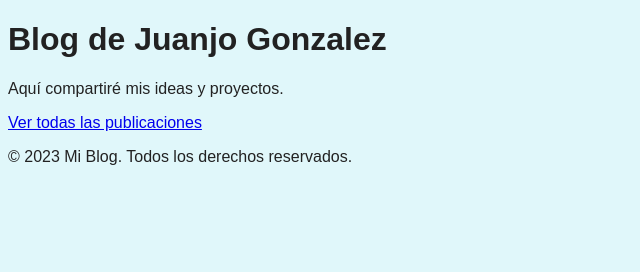
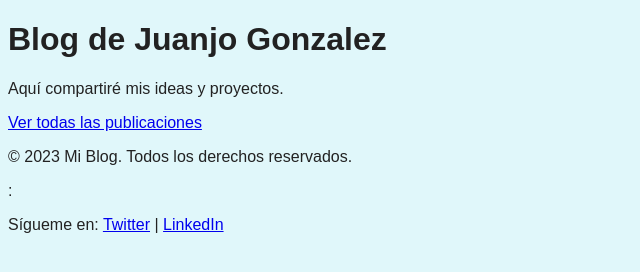
Before and after one commit to Mechaes/my-personal-blog, a plain HTML site: page index.html in a window 1280 px wide. Shown: the whole page, without its empty margins (0-640 px from the left). Drawn offline with Linux system fonts and the light colour scheme.

Commit message:
feat: Añadir enlaces a redes sociales en el pie de página

```diff
--- a/index.html
+++ b/index.html
@@ -9,5 +9,6 @@
 <p>Aquí compartiré mis ideas y proyectos.</p>
 <p><a href="archive.html">Ver todas las publicaciones</a></p>
 <footer><p>&copy; 2023 Mi Blog. Todos los derechos reservados.</p></footer>
+<footer>: <p>Sígueme en: <a href="#">Twitter</a> | <a href="#">LinkedIn</a></p>
 </body>
 </html>
```
